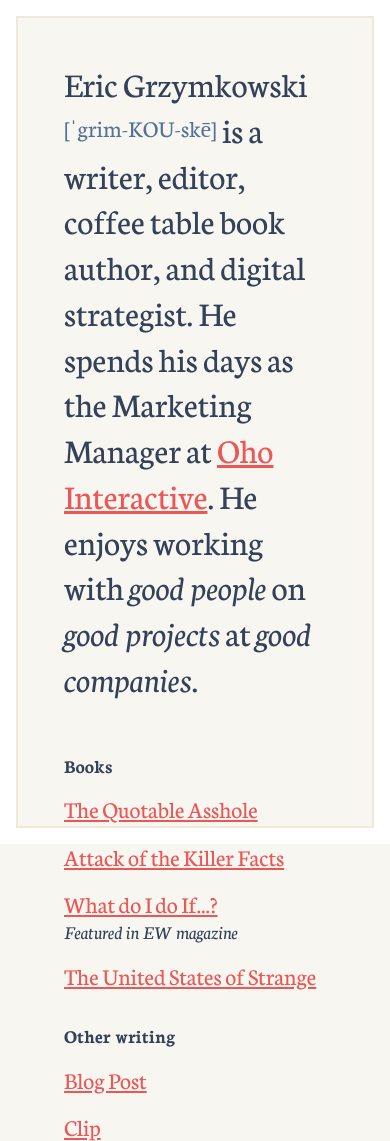
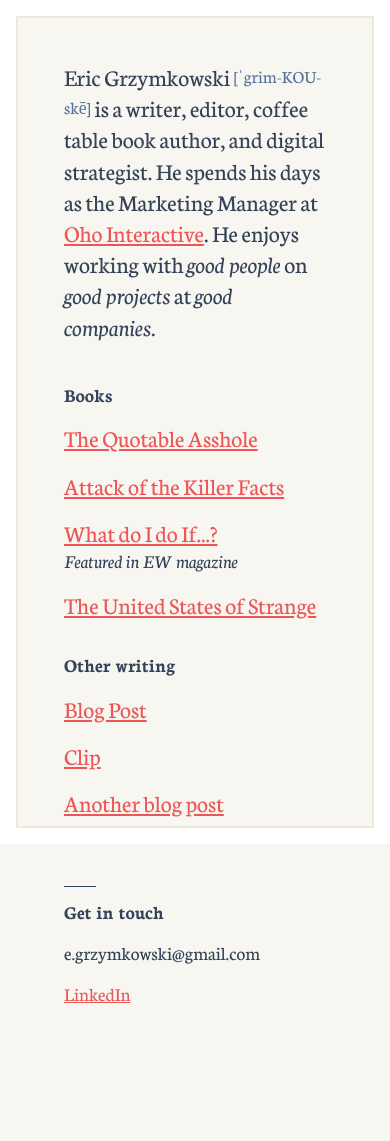
Before and after one commit to enatario/snowf, an Eleventy site: page src/index.njk in a window 390 px wide. Shown: the top 1141 px of the page. After the commit the page ends 1073 px from the top, so only its background shows below. Built offline with nearby package versions, Linux system fonts and the light colour scheme; Eleventy itself is replaced by a stand-in of ours; files that its build step writes are made by us from their sources.

Commit message:
add font size clamp to main intro

```diff
--- a/src/css/base/_typography.scss
+++ b/src/css/base/_typography.scss
@@ -32,12 +32,12 @@ small {
 }
 
 [role="doc-subtitle"] {
-  font-size: var(--font-size-large);
+  font-size: clamp(var(--font-size-base), 2.5vw, var(--font-size-large));
   margin-top: 0;
 
   span {
     color: var(--color-light-blue);
-    font-size: var(--font-size-base);
+    font-size: 75%;
     vertical-align: text-top;
   }
 }
```
